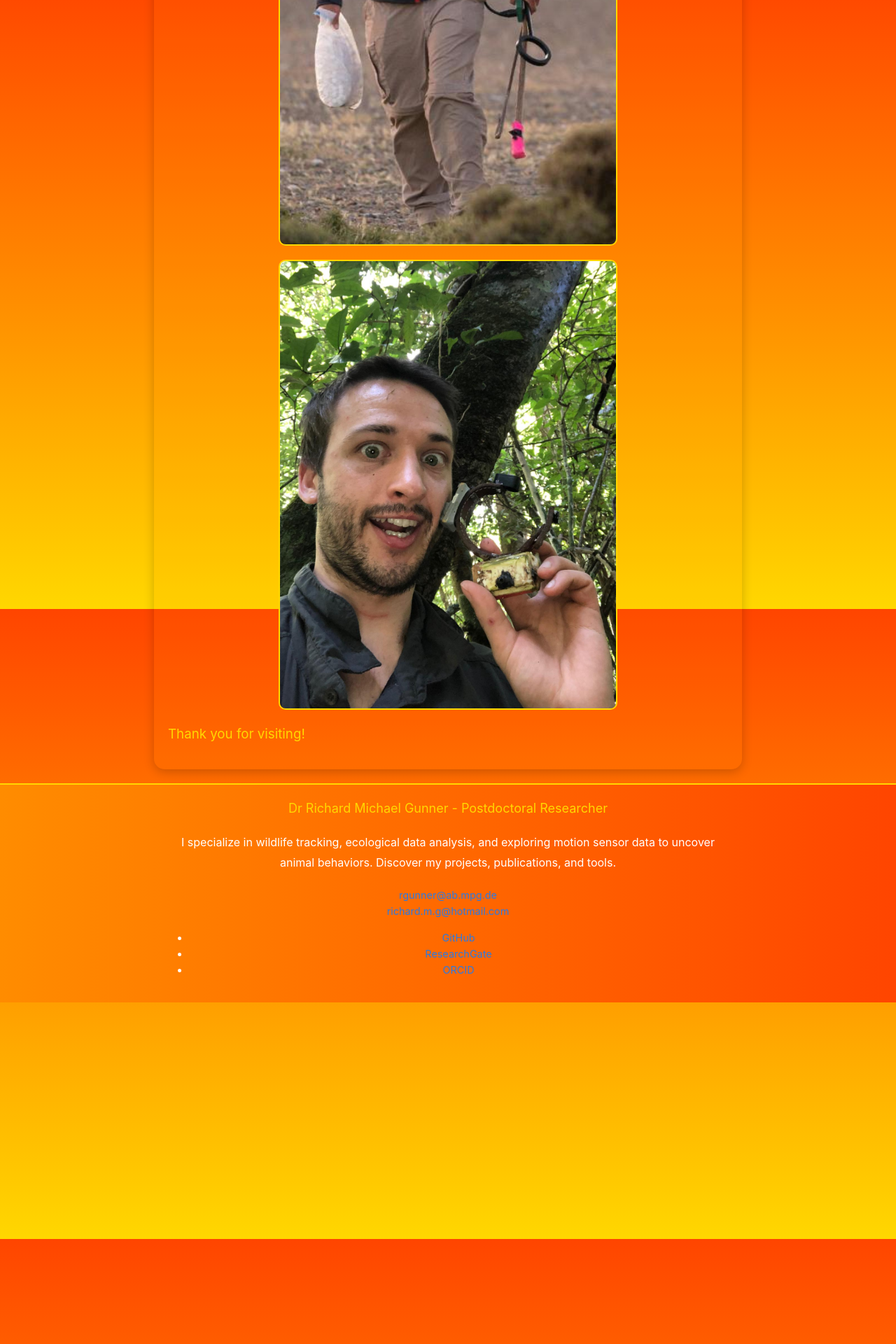
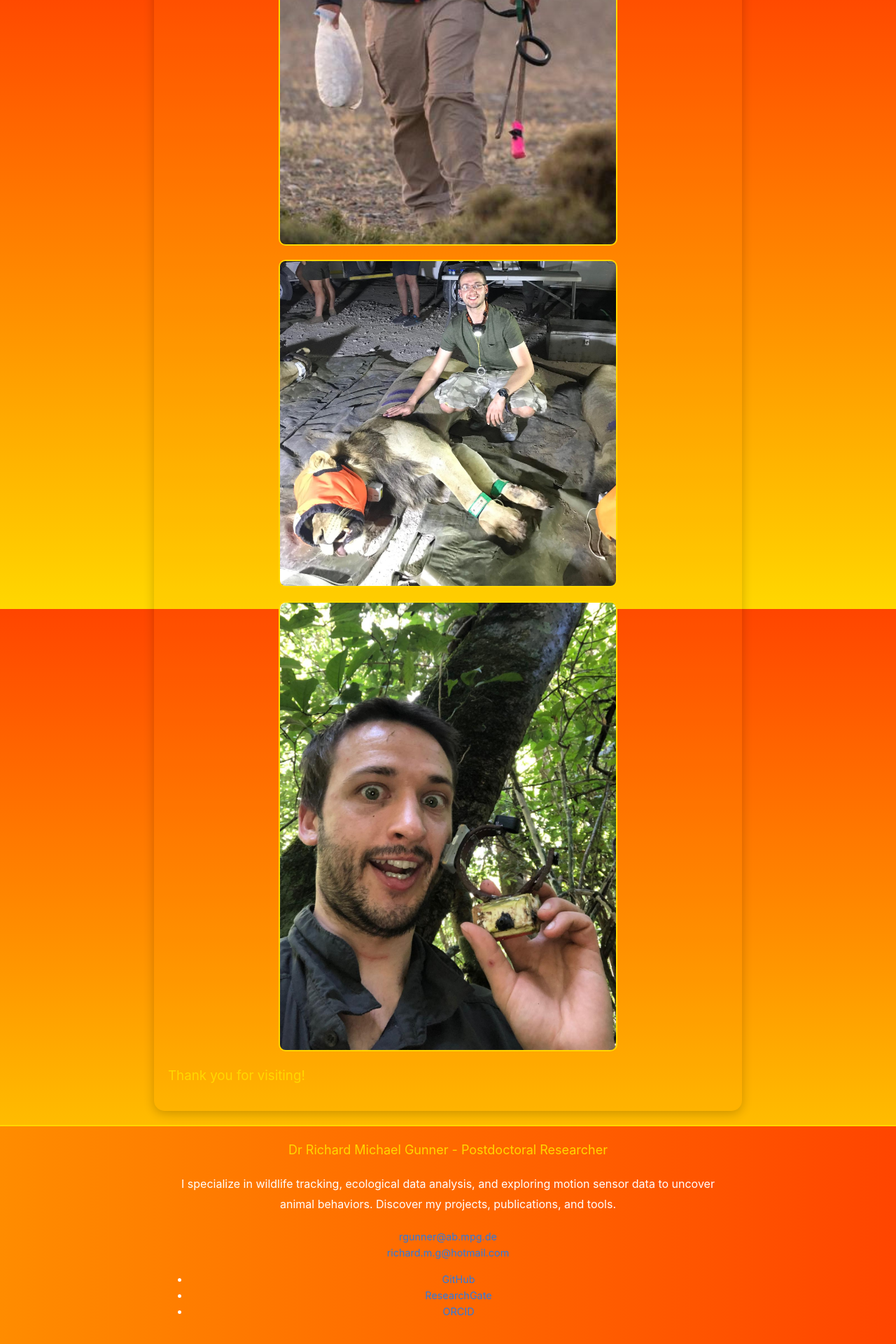
Before and after one commit to Richard6195/my-website, a Jekyll site: the page built from index.md, in a window 1280 px wide. Shown: the part 1830-3750 px from the top of the page at 70% size. Built offline with Jekyll 4.4.1, drawn with Linux system fonts in a browser that asks for light colours.

```diff
--- a/index.md
+++ b/index.md
@@ -16,6 +16,7 @@ Feel free to explore:
 
 ![Alt Text](assets/images/profilepic.jpg)
 ![Alt Text](assets/images/selfieargentina.jpg){: width="60%"}
+![Alt Text](assets/images/lionselfie.jpg){: width="60%"}
 ![Alt Text](assets/images/collarselfie.jpg){: width="60%"}
 
 ### Thank you for visiting!
```
